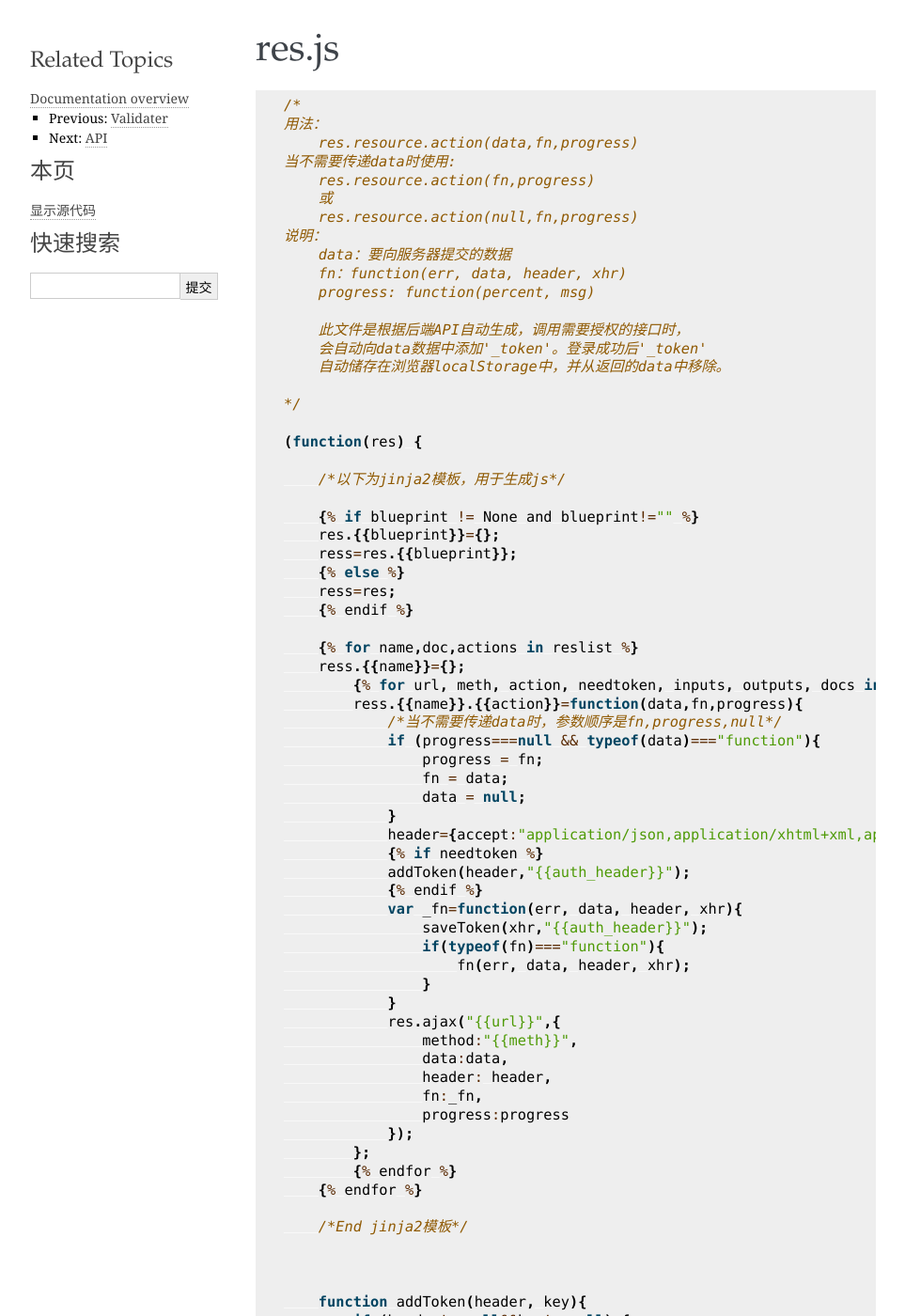
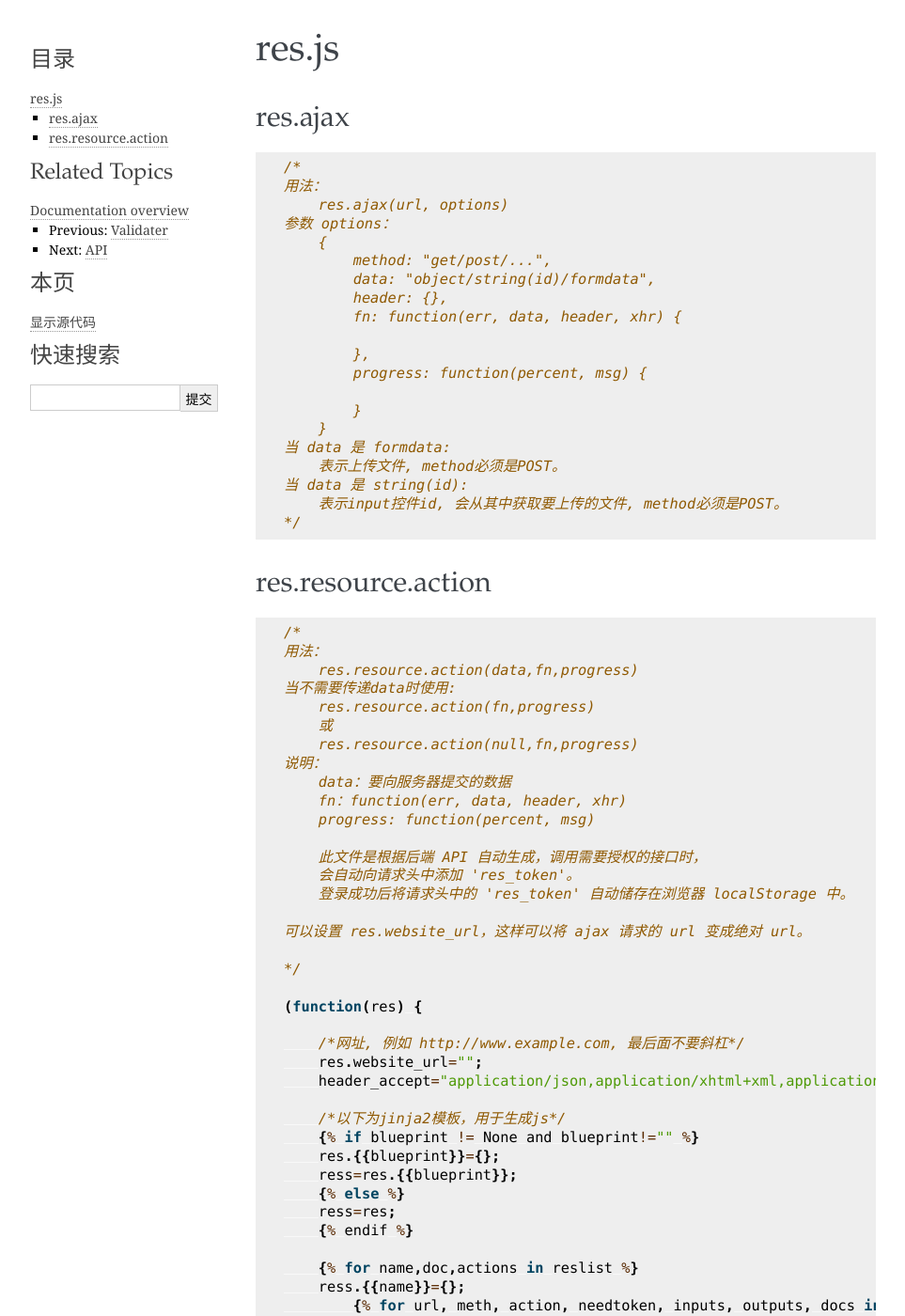
Before and after one commit to guyskk/flask-restaction, a Sphinx documentation site: the page built from docs/source/resjs.rst, in a window 1280 px wide and 1400 px high. Shown: the whole window at 94% size, without its empty margins (148-1111 px from the left). Built offline with Sphinx 7.4.7, drawn with Linux system fonts in a browser that asks for light colours; some of the changed text lies outside the part shown.

Commit message:
update document about res.website_url

```diff
--- a/docs/source/resjs.rst
+++ b/docs/source/resjs.rst
@@ -2,6 +2,36 @@
 
 res.js
 ======
+
+res.ajax
+--------
+
+.. code-block:: javascript
+
+    /*
+    用法：
+        res.ajax(url, options)
+    参数 options：
+        {
+            method: "get/post/...",
+            data: "object/string(id)/formdata",
+            header: {},
+            fn: function(err, data, header, xhr) {
+
+            },
+            progress: function(percent, msg) {
+
+            }
+        }
+    当 data 是 formdata:
+        表示上传文件, method必须是POST。
+    当 data 是 string(id):
+        表示input控件id, 会从其中获取要上传的文件, method必须是POST。
+    */
+
+
+res.resource.action
+----------------------
 
 .. code-block:: javascript
 
@@ -17,16 +47,21 @@
         fn：function(err, data, header, xhr)
         progress: function(percent, msg)
 
-        此文件是根据后端API自动生成，调用需要授权的接口时，
-        会自动向data数据中添加'_token'。登录成功后'_token'
-        自动储存在浏览器localStorage中，并从返回的data中移除。
+        此文件是根据后端 API 自动生成，调用需要授权的接口时，
+        会自动向请求头中添加 'res_token'。
+        登录成功后将请求头中的 'res_token' 自动储存在浏览器 localStorage 中。
+
+    可以设置 res.website_url，这样可以将 ajax 请求的 url 变成绝对 url。
 
     */
 
     (function(res) {
 
+        /*网址, 例如 http://www.example.com, 最后面不要斜杠*/
+        res.website_url="";
+        header_accept="application/json,application/xhtml+xml,application/xml;q=0.9,image/webp,*/*;q=0.8";
+
         /*以下为jinja2模板，用于生成js*/
-
         {% if blueprint != None and blueprint!="" %}
         res.{{blueprint}}={};
         ress=res.{{blueprint}};
@@ -44,7 +79,7 @@
                     fn = data;
                     data = null;
                 }
-                header={accept:"application/json,application/xhtml+xml,application/xml;q=0.9,image/webp,*/*;q=0.8"};
+                header={accept:header_accept};
                 {% if needtoken %}
                 addToken(header,"{{auth_header}}");
                 {% endif %}
@@ -54,7 +89,7 @@
                         fn(err, data, header, xhr);
                     }
                 }
-                res.ajax("{{url}}",{
+                res.ajax(res.website_url+"{{url}}",{
                     method:"{{meth}}",
                     data:data,
                     header: header,
@@ -66,8 +101,6 @@
         {% endfor %}
 
         /*End jinja2模板*/
-
-
 
         function addToken(header, key){
             if (header!==null&&key!==null) {
--- a/setup.py
+++ b/setup.py
@@ -7,7 +7,7 @@
 from setuptools import setup
 setup(
     name="flask-restaction",
-    version="0.17.2",
+    version="0.17.3",
     description="a powerful flask ext for create restful api",
     long_description=__doc__,
     author="guyskk",
```
Also changed, not shown: 2 other files.
